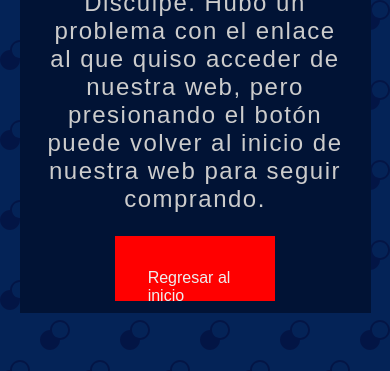
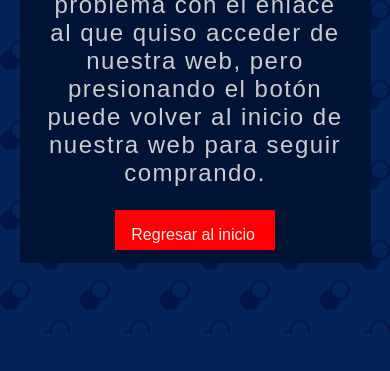
Before and after one commit to TrellixVulnTeam/Tienda_online_Salinas_ASC9, a website: page 404.html in a window 390 px wide. Shown: the part 920-1291 px from the top of the page. After the commit the page ends 1253 px from the top, so only its background shows below. Drawn offline with Linux system fonts and the light colour scheme.

Commit message:
terminado

```diff
--- a/scss/_media.scss
+++ b/scss/_media.scss
@@ -303,7 +303,7 @@
         }
         .escrito404 {
             .botonAlIndex {
-                padding: 10%;
+                padding: 5%;
             }
         }
     }
```
Also changed, not shown: css/style.css.
